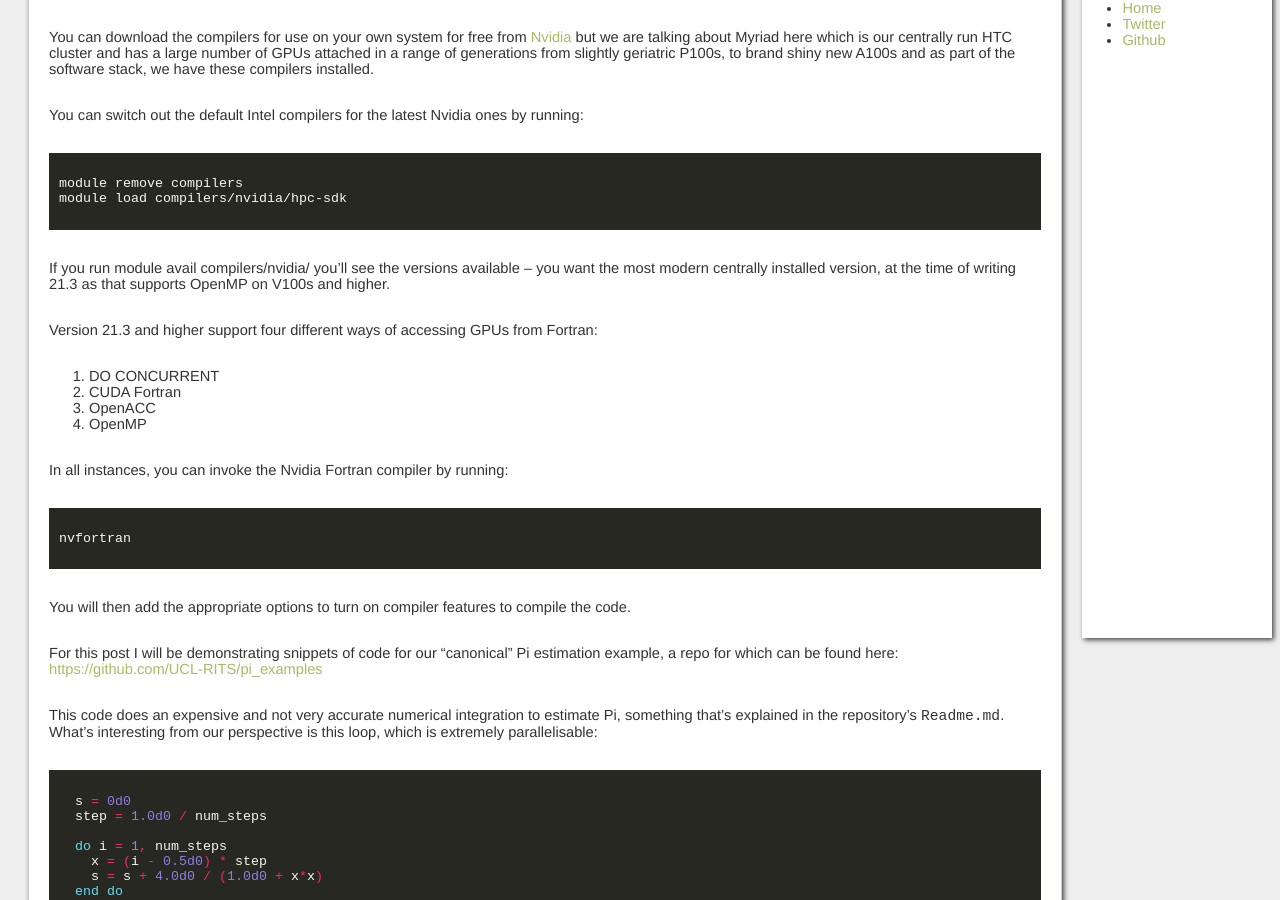
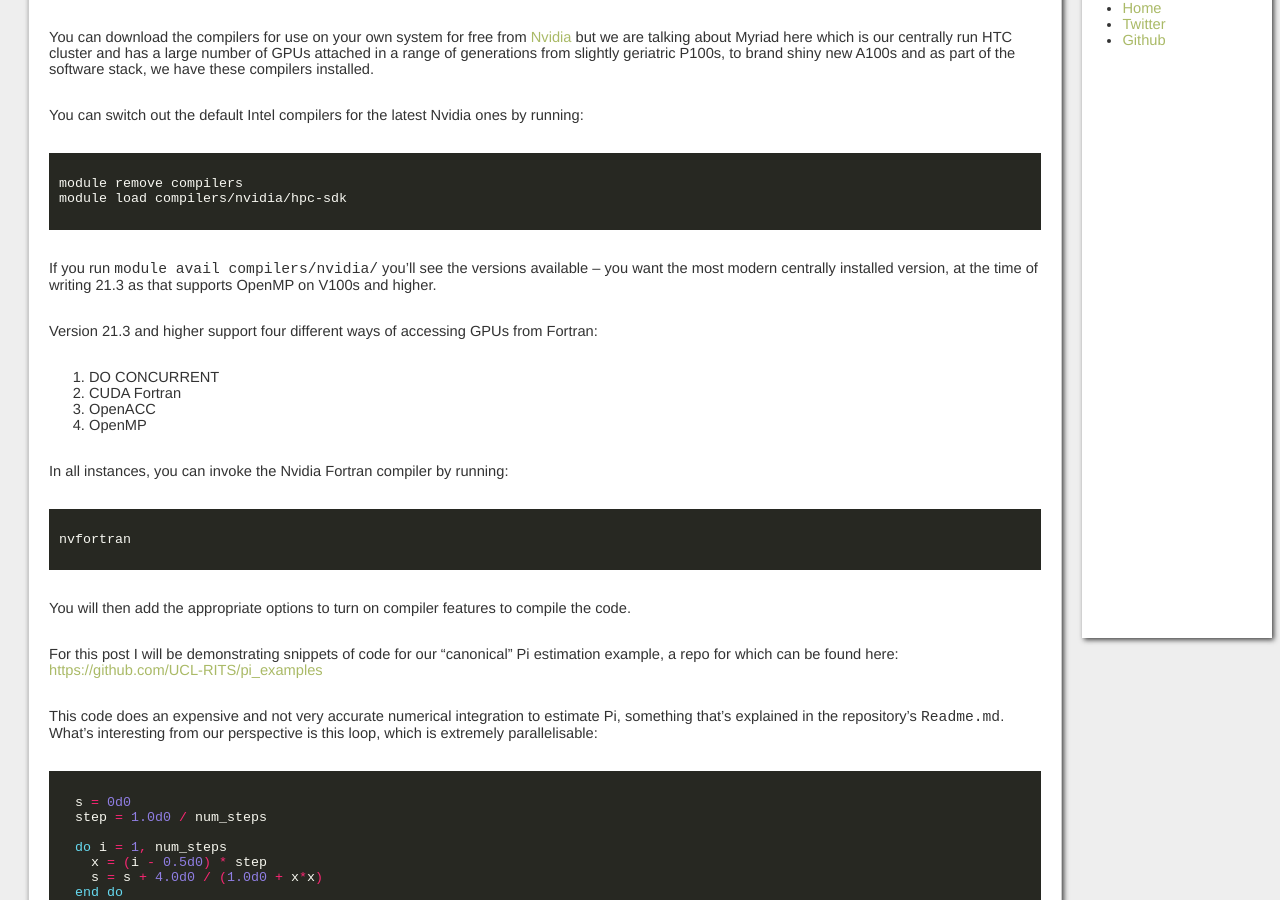
Before and after one commit to owainkenwayucl/owainkenwayucl.github.io, a Jekyll site: the page built from _posts/2021-12-15-gpurfortran.md, in a window 1280 px wide and 900 px high, scrolled down 365 px. Built offline with Jekyll 4.4.1, drawn with Linux system fonts in a browser that asks for light colours.

Commit message:
Tidy n+1

````diff
--- a/_posts/2021-12-15-gpurfortran.md
+++ b/_posts/2021-12-15-gpurfortran.md
@@ -14,7 +14,7 @@ module remove compilers
 module load compilers/nvidia/hpc-sdk
 ```
 
-If you run module avail compilers/nvidia/ you’ll see the versions available – you want the most modern centrally installed version, at the time of writing 21.3 as that supports OpenMP on V100s and higher.
+If you run `module avail compilers/nvidia/` you’ll see the versions available – you want the most modern centrally installed version, at the time of writing 21.3 as that supports OpenMP on V100s and higher.
 
 Version 21.3 and higher support four different ways of accessing GPUs from Fortran:
 1. DO CONCURRENT
````
